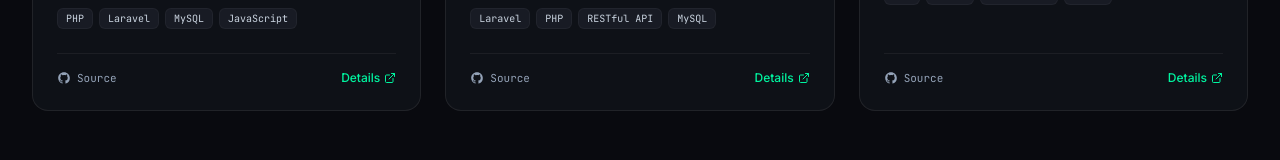
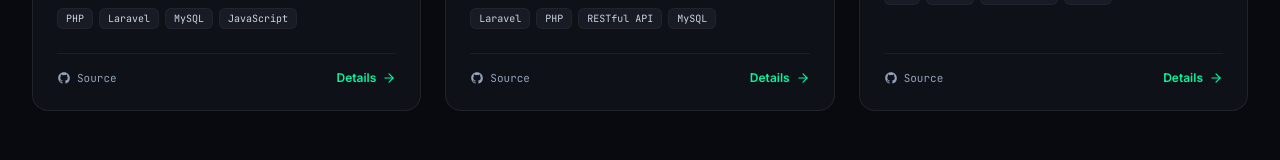
Before and after one commit to KarlCabasagan/karlcabasagan-portfolio, a React (Vite) app: page / in a window 1280 px wide. Shown: the part 1223-1383 px from the top of the page. Built offline with nearby package versions, Linux system fonts and the light colour scheme.

Commit message:
feat(home): link featured project cards to individual project detail pages

```diff
--- a/src/components/home/FeaturedHighlights.tsx
+++ b/src/components/home/FeaturedHighlights.tsx
@@ -1,11 +1,12 @@
 import React from 'react'
-import { Link } from 'react-router-dom'
+import { Link, useNavigate } from 'react-router-dom'
 import { motion } from 'framer-motion'
-import { ArrowRight, ExternalLink, Sparkles } from 'lucide-react'
+import { ArrowRight, Sparkles } from 'lucide-react'
 import { GithubIcon } from '../common/Icons'
 import { PROJECTS_DATA } from '../../data/projectsData'
 
 export const FeaturedHighlights: React.FC = () => {
+  const navigate = useNavigate()
   const featured = PROJECTS_DATA.filter((p) => p.featured).slice(0, 3)
 
   return (
@@ -36,7 +37,11 @@ export const FeaturedHighlights: React.FC = () => {
             initial={{ opacity: 0, y: 14 }}
             animate={{ opacity: 1, y: 0 }}
             transition={{ duration: 0.22, delay: idx * 0.06 }}
-            className="group flex flex-col justify-between p-6 rounded-2xl bg-surface/80 border border-white/[0.08] hover:border-accent-mint/30 glass-surface-hover"
+            onClick={(e) => {
+              if ((e.target as HTMLElement).closest('a')) return
+              navigate(`/projects/${project.id}`)
+            }}
+            className="group flex flex-col justify-between p-6 rounded-2xl bg-surface/80 border border-white/[0.08] hover:border-accent-mint/30 glass-surface-hover cursor-pointer"
           >
             <div>
               <div className="flex items-center justify-between gap-2 mb-3">
@@ -78,11 +83,11 @@ export const FeaturedHighlights: React.FC = () => {
               </a>
 
               <Link
-                to="/projects"
-                className="flex items-center gap-1 text-accent-mint hover:text-emerald-300 font-medium transition-colors hit-target tap-scale"
+                to={`/projects/${project.id}`}
+                className="flex items-center gap-1.5 text-accent-mint hover:text-emerald-300 font-semibold transition-colors hit-target tap-scale"
               >
                 <span>Details</span>
-                <ExternalLink className="w-3 h-3" />
+                <ArrowRight className="w-3.5 h-3.5" />
               </Link>
             </div>
           </motion.div>
```
